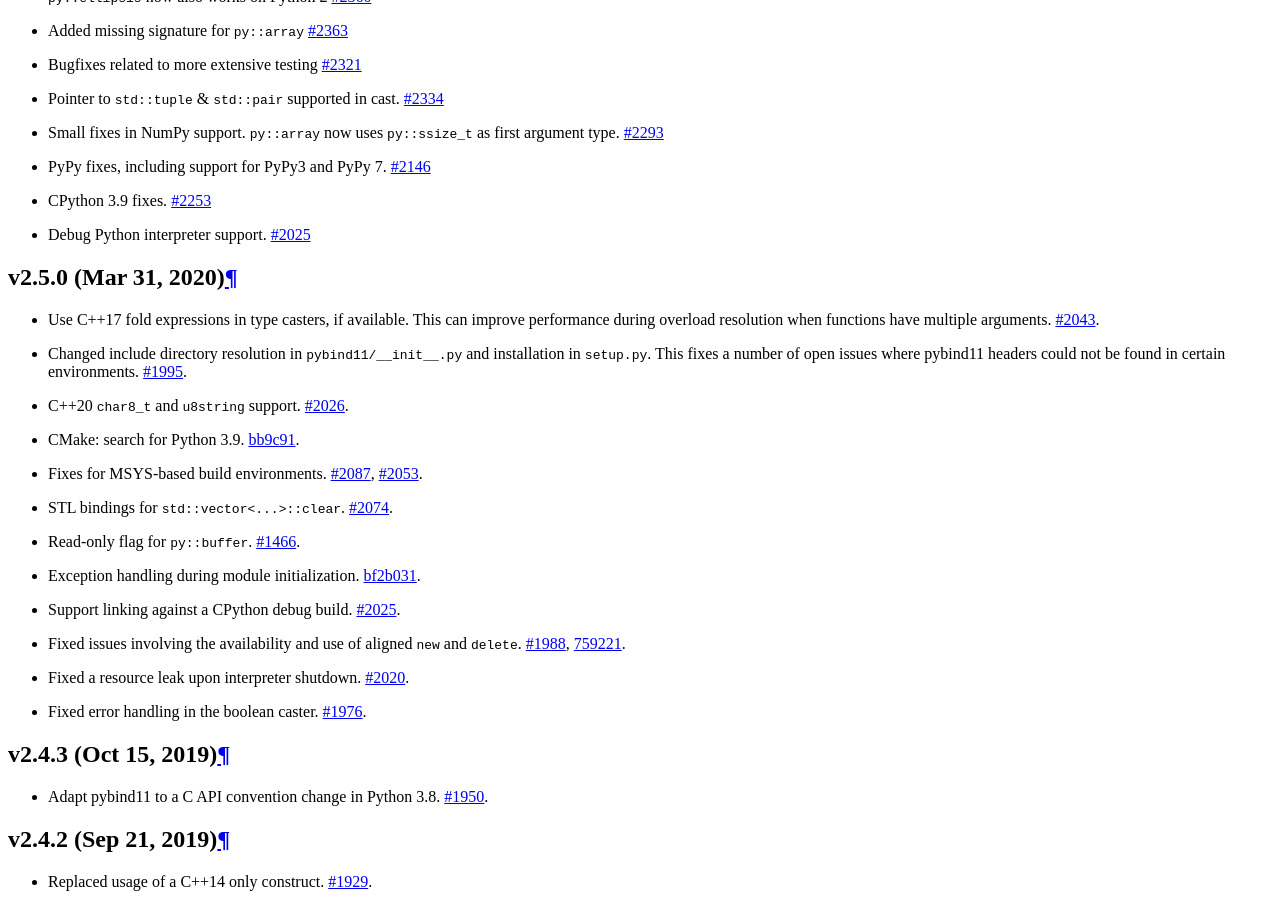
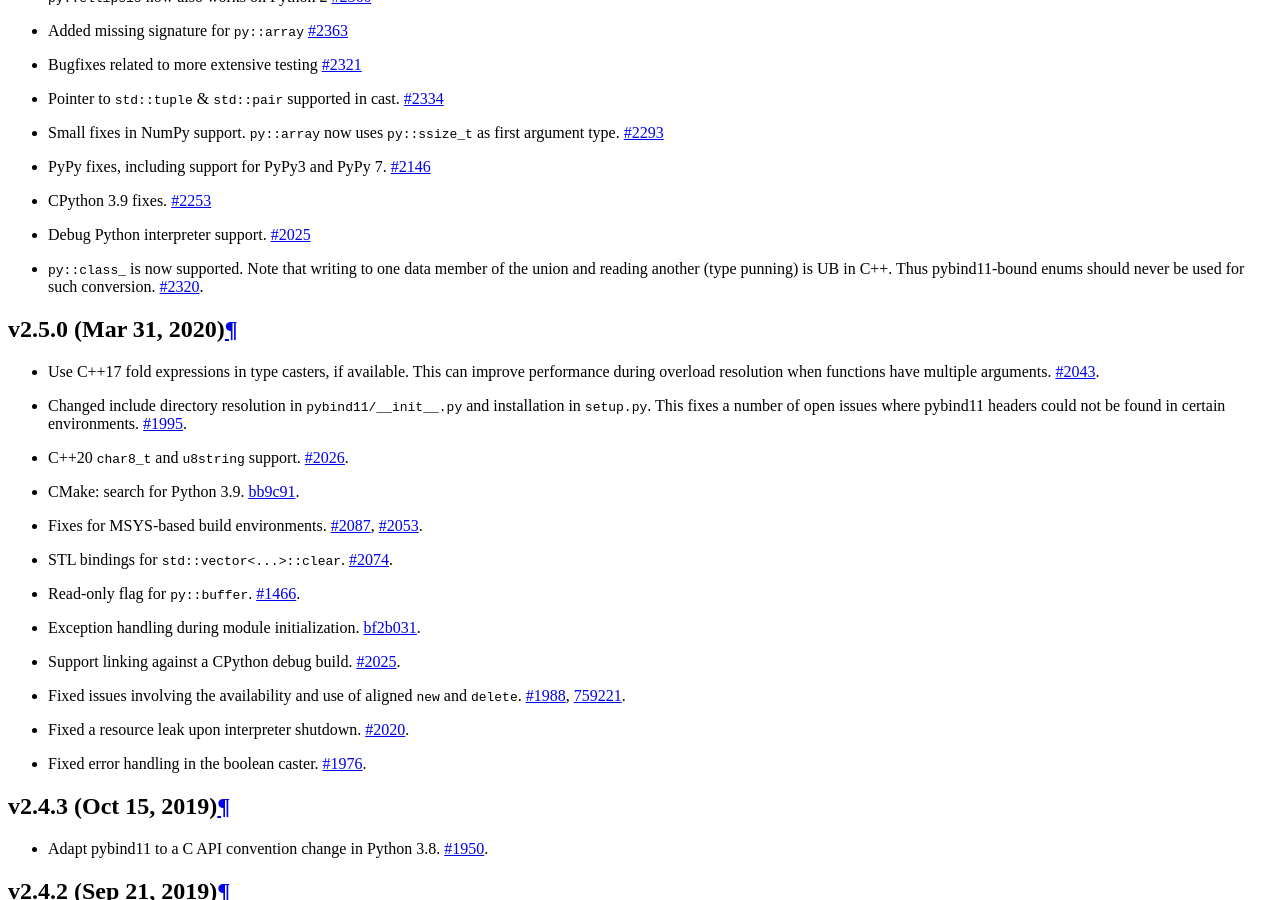
Before and after one commit to pybind/pybind11, a Sphinx documentation site: the page built from docs/changelog.rst, in a window 1280 px wide and 900 px high, scrolled down 1983 px. Built offline with Sphinx 7.4.7 and the Read the Docs theme 2.0.0, drawn with Linux system fonts in a browser that asks for light colours.

Commit message:
Allow raw unions without base classes in is_accessible_base_of

```diff
--- a/docs/changelog.rst
+++ b/docs/changelog.rst
@@ -96,7 +96,10 @@
 * Debug Python interpreter support.
   `#2025 <https://github.com/pybind/pybind11/pull/2025>`_
 
-
+* `py::class_<union_type>` is now supported. Note that writing to one data
+  member of the union and reading another (type punning) is UB in C++. Thus
+  pybind11-bound enums should never be used for such conversion.
+  `#2320 <https://github.com/pybind/pybind11/pull/2320>`_.
 
 v2.5.0 (Mar 31, 2020)
 -----------------------------------------------------
```
Also changed, not shown: 4 other files.
